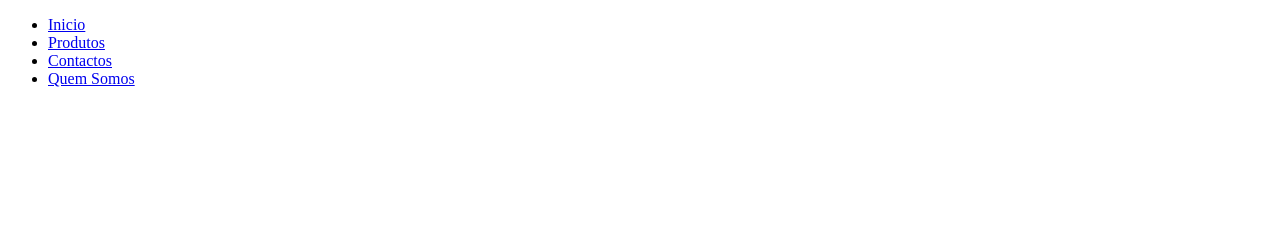
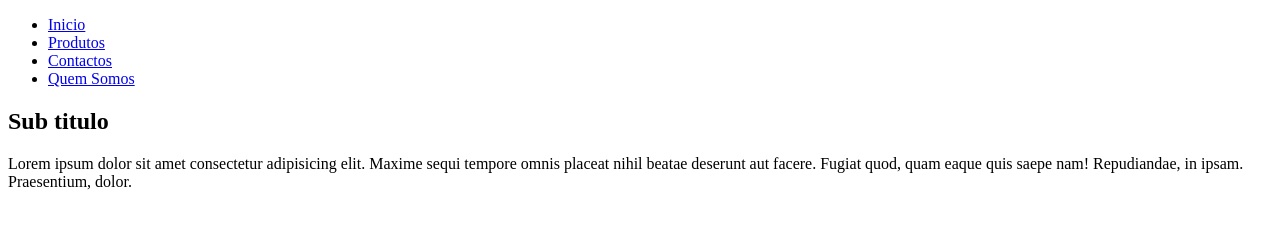
Before and after one commit to KaundaDaniel/Aula_Pratica, a plain HTML site: page index.html in a window 1280 px wide. Drawn offline with Linux system fonts and the light colour scheme.

Commit message:
Segunda Alterações

```diff
--- a/index.html
+++ b/index.html
@@ -17,5 +17,7 @@
             </ul>
         </nav>
     </header>
+    <h2>Sub titulo</h2>
+    <p>Lorem ipsum dolor sit amet consectetur adipisicing elit. Maxime sequi tempore omnis placeat nihil beatae deserunt aut facere. Fugiat quod, quam eaque quis saepe nam! Repudiandae, in ipsam. Praesentium, dolor.</p>
 </body>
 </html>
```
